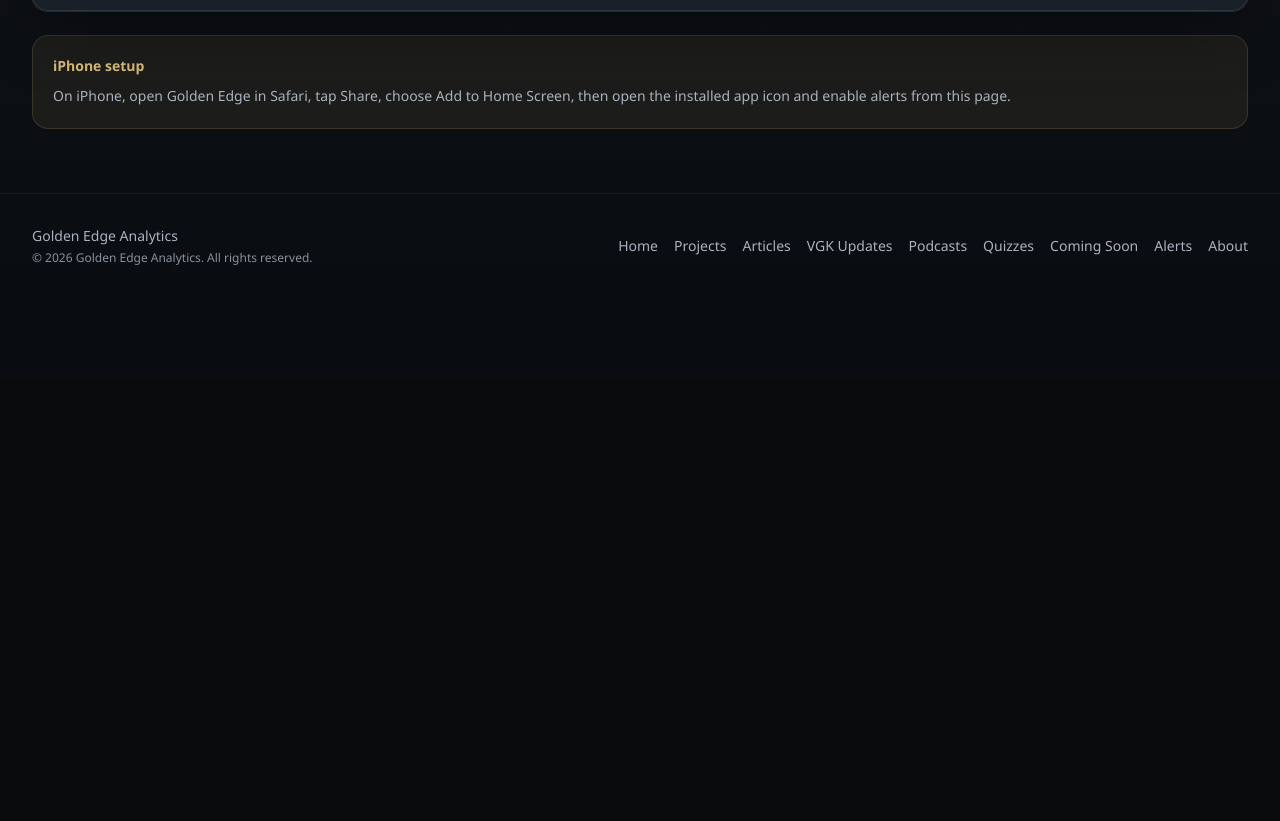
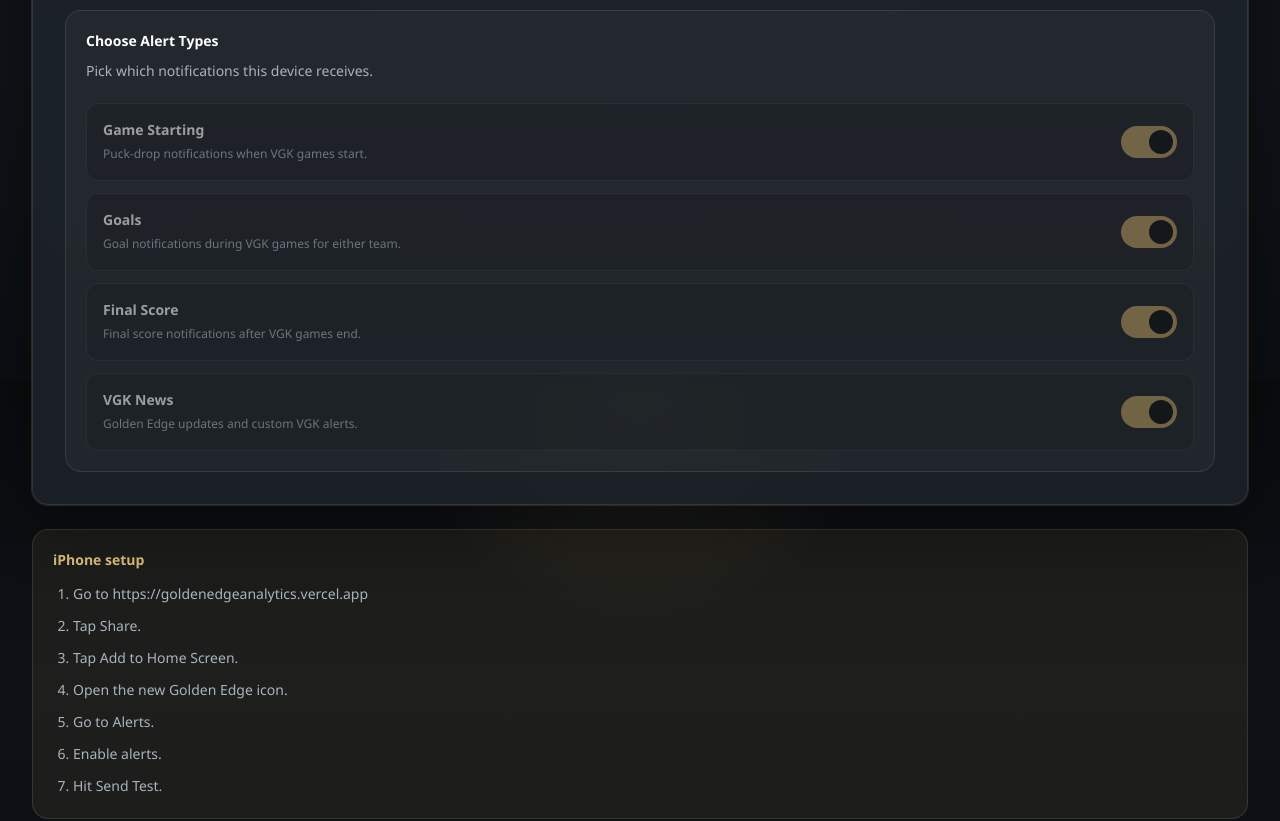
Before and after one commit to abeck2309/golden-edge-analytics, a Next.js app: page /notifications in a window 1280 px wide. Shown: the part 420-1241 px from the top of the page. Before the commit the page ends 800 px from the top, so only its background shows below. Built offline with nearby package versions, Linux system fonts and the light colour scheme; no server answers.

Commit message:
add alert preferences

```diff
--- a/app/api/admin/notifications/send/route.ts
+++ b/app/api/admin/notifications/send/route.ts
@@ -27,6 +27,7 @@
     },
     tag: body.tag?.trim() || "golden-edge-custom",
     title: body.title.trim(),
+    topic: "vgk-news",
     url: body.url?.trim() || "/vgk-updates"
   });
 
--- a/app/api/push/automated/route.ts
+++ b/app/api/push/automated/route.ts
@@ -18,6 +18,7 @@
   key: string;
   tag: string;
   title: string;
+  topic: "game-start" | "goals" | "final-score";
   type: "game-start" | "goal" | "final-score";
   url: string;
 };
@@ -54,6 +55,7 @@
       key: `game-start:${game.id}`,
       tag: `vgk-game-start-${game.id}`,
       title: "VGK Game Starting",
+      topic: "game-start",
       type: "game-start",
       url: "/vgk-updates"
     };
@@ -73,6 +75,7 @@
       key: `final-score:${game.id}`,
       tag: `vgk-final-score-${game.id}`,
       title: "VGK Final Score",
+      topic: "final-score",
       type: "final-score",
       url: "/vgk-updates"
     };
@@ -93,6 +96,7 @@
     key: `goal:${game.id}:${goal.eventId}`,
     tag: `vgk-goal-${game.id}-${goal.eventId}`,
     title: goal.title,
+    topic: "goals",
     type: "goal",
     url: "/vgk-updates"
   }));
@@ -128,6 +132,7 @@
       },
       tag: candidate.tag,
       title: candidate.title,
+      topic: candidate.topic,
       url: candidate.url
     });
 
--- /dev/null
+++ b/app/api/push/preferences/route.ts
@@ -0,0 +1,40 @@
+import { NextResponse } from "next/server";
+import type { PushSubscription } from "web-push";
+
+import { getPushSubscriptionByEndpoint, savePushSubscription } from "@/lib/push-subscriptions";
+
+export async function POST(request: Request) {
+  const body = (await request.json()) as {
+    endpoint?: string;
+  };
+
+  if (!body.endpoint) {
+    return NextResponse.json({ error: "Missing push endpoint." }, { status: 400 });
+  }
+
+  const record = await getPushSubscriptionByEndpoint(body.endpoint);
+
+  return NextResponse.json({
+    ok: true,
+    topics: record?.topics ?? ["game-start", "goals", "final-score", "vgk-news"]
+  });
+}
+
+export async function PATCH(request: Request) {
+  const body = (await request.json()) as {
+    subscription?: PushSubscription;
+    topics?: string[];
+  };
+
+  if (!body.subscription?.endpoint || !Array.isArray(body.topics)) {
+    return NextResponse.json({ error: "Missing push subscription or topics." }, { status: 400 });
+  }
+
+  const count = await savePushSubscription(body.subscription, body.topics);
+
+  return NextResponse.json({
+    ok: true,
+    subscriptionCount: count,
+    topics: body.topics
+  });
+}
--- a/app/notifications/page.tsx
+++ b/app/notifications/page.tsx
@@ -8,10 +8,15 @@
 
       <section className="mt-6 rounded-2xl border border-gold/20 bg-gold/10 p-5">
         <p className="text-sm font-semibold text-gold-bright">iPhone setup</p>
-        <p className="mt-2 text-sm leading-6 text-mist">
-          On iPhone, open Golden Edge in Safari, tap Share, choose Add to Home Screen, then open the
-          installed app icon and enable alerts from this page.
-        </p>
+        <ol className="mt-3 list-decimal space-y-2 pl-5 text-sm leading-6 text-mist">
+          <li>Go to https://goldenedgeanalytics.vercel.app</li>
+          <li>Tap Share.</li>
+          <li>Tap Add to Home Screen.</li>
+          <li>Open the new Golden Edge icon.</li>
+          <li>Go to Alerts.</li>
+          <li>Enable alerts.</li>
+          <li>Hit Send Test.</li>
+        </ol>
       </section>
     </Container>
   );
--- a/components/push-notification-settings.tsx
+++ b/components/push-notification-settings.tsx
@@ -11,6 +11,17 @@
   | "subscribed"
   | "denied"
   | "error";
+
+type AlertTopic = "game-start" | "goals" | "final-score" | "vgk-news";
+
+const alertTopics: { description: string; label: string; value: AlertTopic }[] = [
+  { description: "Puck-drop notifications when VGK games start.", label: "Game Starting", value: "game-start" },
+  { description: "Goal notifications during VGK games for either team.", label: "Goals", value: "goals" },
+  { description: "Final score notifications after VGK games end.", label: "Final Score", value: "final-score" },
+  { description: "Golden Edge updates and custom VGK alerts.", label: "VGK News", value: "vgk-news" }
+];
+
+const defaultTopics = alertTopics.map((topic) => topic.value);
 
 function isStandalonePwa() {
   const navigatorWithStandalone = window.navigator as Navigator & { standalone?: boolean };
@@ -47,6 +58,7 @@
   const [status, setStatus] = useState<PushStatus>("checking");
   const [message, setMessage] = useState("Checking this device...");
   const [busy, setBusy] = useState(false);
+  const [selectedTopics, setSelectedTopics] = useState<AlertTopic[]>(defaultTopics);
 
   useEffect(() => {
     async function checkSupport() {
@@ -83,6 +95,17 @@
       }
 
       if (existingSubscription) {
+        const preferencesResponse = await fetch("/api/push/preferences", {
+          body: JSON.stringify({ endpoint: existingSubscription.endpoint }),
+          headers: { "Content-Type": "application/json" },
+          method: "POST"
+        });
+
+        if (preferencesResponse.ok) {
+          const preferences = (await preferencesResponse.json()) as { topics: AlertTopic[] };
+          setSelectedTopics(preferences.topics.filter((topic) => defaultTopics.includes(topic)));
+        }
+
         setStatus("subscribed");
         setMessage("VGK push alerts are enabled on this device.");
       } else {
@@ -124,7 +147,7 @@
       const response = await fetch("/api/push/subscribe", {
         body: JSON.stringify({
           subscription,
-          topics: ["vgk-updates", "game-start", "final-score", "articles", "breaking-news"]
+          topics: selectedTopics
         }),
         headers: {
           "Content-Type": "application/json"
@@ -165,6 +188,7 @@
 
       setStatus("ready");
       setMessage("Push alerts are off on this device.");
+      setSelectedTopics(defaultTopics);
     } catch {
       setStatus("error");
       setMessage("Could not turn off push alerts. Try again.");
@@ -192,9 +216,52 @@
     }
   }
 
+  async function toggleTopic(topic: AlertTopic) {
+    const nextTopics = selectedTopics.includes(topic)
+      ? selectedTopics.filter((selectedTopic) => selectedTopic !== topic)
+      : [...selectedTopics, topic];
+
+    setSelectedTopics(nextTopics);
+
+    if (status !== "subscribed") {
+      return;
+    }
+
+    try {
+      const registration = await getReadyServiceWorker();
+      const subscription = await registration.pushManager.getSubscription();
+
+      if (!subscription) {
+        setStatus("ready");
+        setMessage("Enable alerts before choosing alert types.");
+        return;
+      }
+
+      const response = await fetch("/api/push/preferences", {
+        body: JSON.stringify({
+          subscription,
+          topics: nextTopics
+        }),
+        headers: { "Content-Type": "application/json" },
+        method: "PATCH"
+      });
+
+      if (!response.ok) {
+        throw new Error("Preference update failed.");
+      }
+
+      setMessage(nextTopics.length ? "Alert preferences updated." : "All alert types are turned off.");
+    } catch {
+      setSelectedTopics(selectedTopics);
+      setStatus("error");
+      setMessage("Could not update alert preferences. Try again.");
+    }
+  }
+
   const canEnable = status === "ready" || status === "error";
   const canTest = status === "subscribed";
   const canDisable = status === "subscribed";
+  const canEditTopics = status === "subscribed" && !busy;
 
   return (
     <section className="panel p-6 md:p-8">
@@ -240,6 +307,52 @@
           Turn Off
         </button>
       </div>
+
+      <section className="mt-8 rounded-2xl border border-white/10 bg-white/[0.03] p-5">
+        <div>
+          <p className="text-sm font-bold text-white">Choose Alert Types</p>
+          <p className="mt-2 text-sm leading-6 text-mist">
+            Pick which notifications this device receives.
+          </p>
+        </div>
+
+        <div className="mt-5 grid gap-3">
+          {alertTopics.map((topic) => {
+            const checked = selectedTopics.includes(topic.value);
+
+            return (
+              <button
+                key={topic.value}
+                type="button"
+                disabled={!canEditTopics}
+                onClick={() => toggleTopic(topic.value)}
+                className="flex items-center justify-between gap-4 rounded-xl border border-white/10 bg-black/20 p-4 text-left transition hover:border-gold/30 disabled:cursor-not-allowed disabled:opacity-55"
+              >
+                <span>
+                  <span className="block text-sm font-bold text-white">{topic.label}</span>
+                  <span className="mt-1 block text-xs leading-5 text-mist">{topic.description}</span>
+                </span>
+                <span
+                  aria-hidden="true"
+                  className={
+                    checked
+                      ? "flex h-8 w-14 shrink-0 items-center rounded-full bg-gold p-1 transition"
+                      : "flex h-8 w-14 shrink-0 items-center rounded-full bg-white/15 p-1 transition"
+                  }
+                >
+                  <span
+                    className={
+                      checked
+                        ? "h-6 w-6 translate-x-6 rounded-full bg-ink transition"
+                        : "h-6 w-6 translate-x-0 rounded-full bg-white transition"
+                    }
+                  />
+                </span>
+              </button>
+            );
+          })}
+        </div>
+      </section>
     </section>
   );
 }
--- a/lib/push-send.ts
+++ b/lib/push-send.ts
@@ -11,6 +11,7 @@
   icon?: string;
   tag?: string;
   title: string;
+  topic?: string;
   url?: string;
 };
 
@@ -21,7 +22,13 @@
 
   configureWebPush();
 
-  const subscriptions = await getPushSubscriptions();
+  const subscriptions = (await getPushSubscriptions()).filter((record) => {
+    if (!payload.topic) {
+      return true;
+    }
+
+    return record.topics.includes(payload.topic);
+  });
   const normalizedPayload = JSON.stringify({
     badge: "/pwa-icon-180.png",
     icon: "/pwa-icon-192.png",
--- a/lib/push-subscriptions.ts
+++ b/lib/push-subscriptions.ts
@@ -98,6 +98,16 @@
   return records.filter((record): record is PushSubscriptionRecord => Boolean(record));
 }
 
+export async function getPushSubscriptionByEndpoint(endpoint: string) {
+  const redis = getRedis();
+
+  if (!redis) {
+    return memorySubscriptions.get(endpoint) ?? null;
+  }
+
+  return redis.get<PushSubscriptionRecord>(recordKey(endpoint));
+}
+
 export async function getPushSubscriptionCount() {
   const redis = getRedis();
 
```
